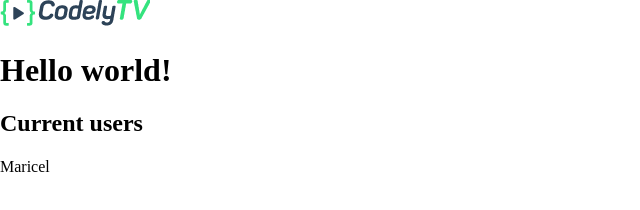
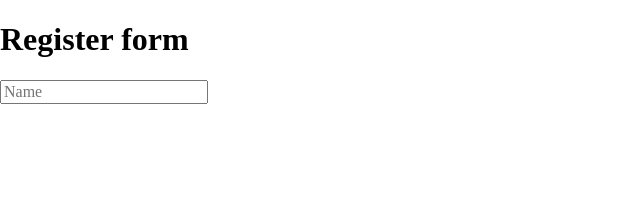
Before and after one commit to MariSky80/js-learning, a website built with webpack: page 01/index.html in a window 1280 px wide. Shown: the whole page, without its empty margins (0-640 px from the left). Built offline with nearby package versions, Linux system fonts and the light colour scheme.

Commit message:
WIP createing more than one html page

```diff
--- a/01/index.html
+++ b/01/index.html
@@ -4,10 +4,12 @@
     <meta charset="UTF-8" />
     <meta http-equiv="X-UA-Compatible" content="IE=edge" />
     <meta name="viewport" content="width=device-width, initial-scale=1.0" />
-    <title>Document</title>
+    <title>Exercices List</title>
   </head>
   <body>
-    <img src="src/assets/images/logo-codelytv-light.png" alt="CodelyTV" />
-    <h1>Hello world!</h1>
+    <h1>Register form</h1>
+    <form>
+      <input type="text" value="" placeholder="Name">
+    </form>
   </body>
 </html>
--- a/01/src/index.js
+++ b/01/src/index.js
@@ -1,13 +1,14 @@
 import "./assets/css/normalize.css";
 
-import { getUsers } from "./users";
-
-export async function printUsers() {
-  const users = await getUsers();
-  const element = document.createElement("div");
-  element.innerHTML = `<h2>Current users</h2>
-    ${users.map((user) => `<div>${user.name}</div>`).join("")}`;
-  return element;
-}
-
-printUsers().then((element) => document.body.appendChild(element));
+// import { getUsers } from "./users";
+//
+// export async function printUsers() {
+//   const users = await getUsers();
+//   const element = document.createElement("div");
+//   element.innerHTML = `<h2>Current users</h2>
+//     ${users.map((user) => `<div>${user.name}</div>`).join("")}`;
+//   return element;
+// }
+//
+// printUsers().then((element) => document.body.appendChild(element));
+console.log('eiiiii');
--- a/01/webpack.common.js
+++ b/01/webpack.common.js
@@ -10,8 +10,14 @@ module.exports = {
   },
   plugins: [
     new HtmlWebpackPlugin({
-      template: "index.html",
+      title: 'Custom template',
+      filename: "index.html",
+      template: "index.html"
     }),
+    new HtmlWebpackPlugin({  // Also generate a test.html
+      filename: "form.html",
+      template: "form.html"
+    })
   ],
   module: {
     rules: [
```
Also changed, not shown: 01/README.md.
